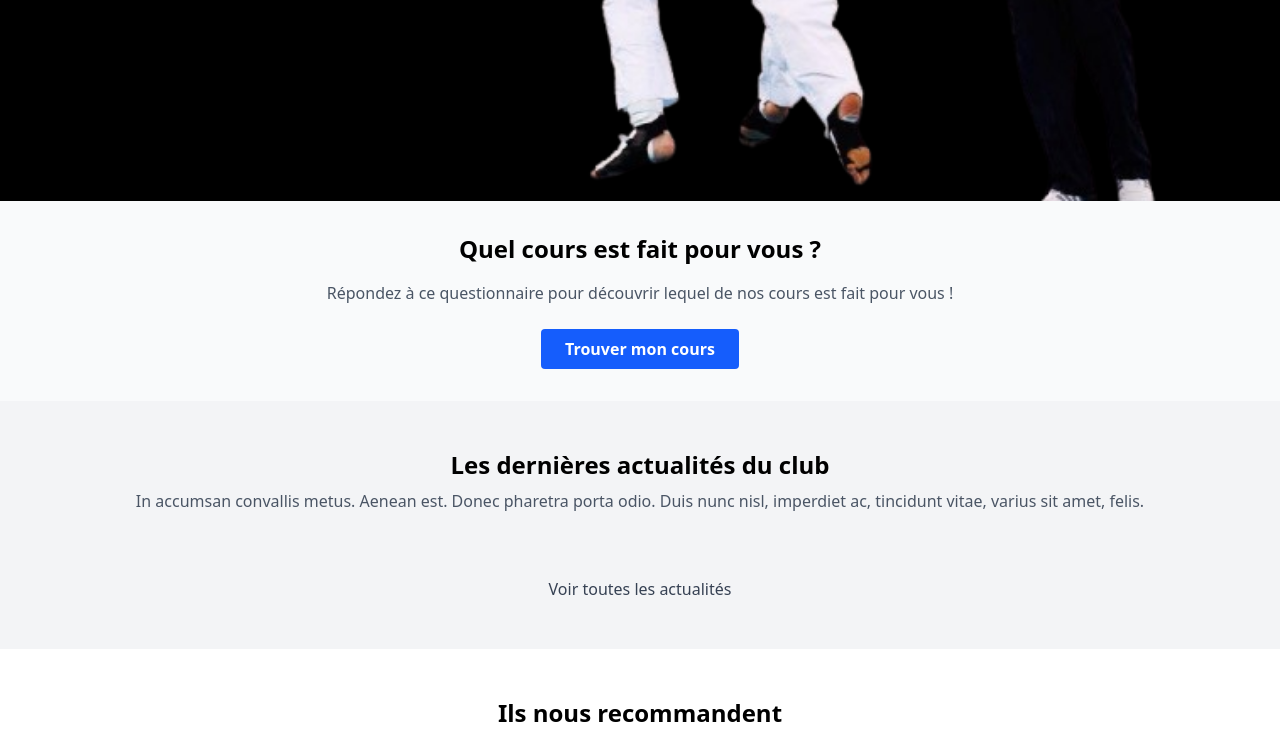
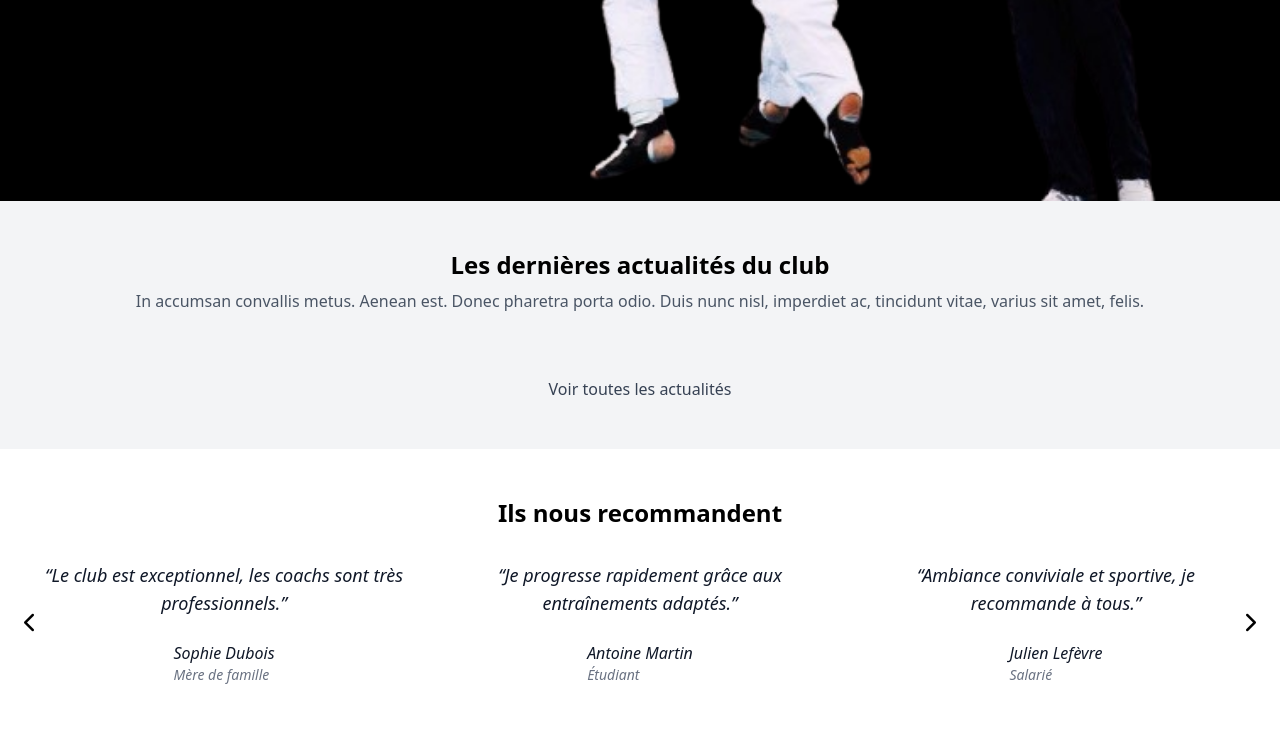
Before and after one commit to chokrikadoussi/taekwondo-website, a PHP site: page / in a window 1280 px wide. Shown: the part 609-1341 px from the top of the page. Run offline with PHP 8.4, Linux system fonts and the light colour scheme; data that the repository does not hold is empty; some libraries are stand-ins or nearby versions.

Commit message:
Suppression quizz page index - a introduire en v2

```diff
--- a/index.php
+++ b/index.php
@@ -109,25 +109,6 @@
             </section>
         </div>
 
-
-        <!-- Questionnaire Section -->
-        <section class="bg-gray-50 py-8">
-            <div class="container mx-auto px-4 text-center">
-                <h2 class="text-2xl font-semibold mb-4">Quel cours est fait pour vous ?</h2>
-                <p class="text-gray-600 mb-6">
-                    Répondez à ce questionnaire pour découvrir lequel de nos cours est fait pour vous !
-                </p>
-                <form action="index.php" method="post" class="inline-block">
-                    <button type="submit" name="submit-qst-cours"
-                        class="bg-blue-600 hover:bg-blue-700 text-white font-semibold py-2 px-6 rounded transition">
-                        Trouver mon cours
-                    </button>
-                </form>
-            </div>
-        </section>
-
-
-
         <!-- News Section -->
         <section class="py-12 bg-gray-100">
             <div class="container mx-auto px-4">
```
